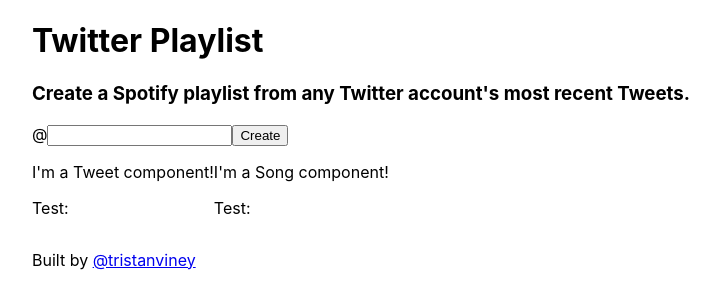
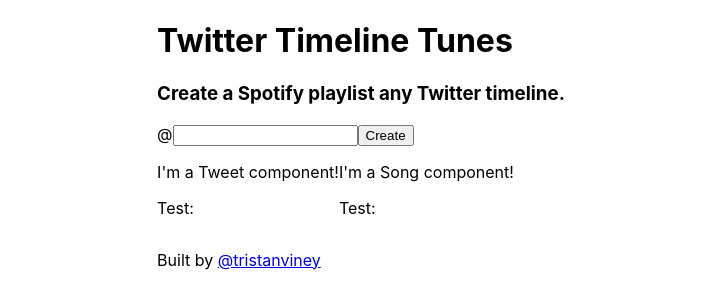
Before and after one commit to yeniv/screenplay-soundtrack, a React (Create React App) app: page / in a window 1280 px wide. Shown: the top 308 px of the page, without its empty margins (279-999 px from the left). Built offline with nearby package versions, Linux system fonts and the light colour scheme.

Commit message:
created spotify app and saved keys in .env file

```diff
--- a/src/components/header.js
+++ b/src/components/header.js
@@ -4,8 +4,8 @@
   render() {
     return (
       <div className='header'>
-        <h1>Twitter Playlist</h1>
-        <h3>Create a Spotify playlist from any Twitter account's most recent Tweets.</h3>
+        <h1>Twitter Timeline Tunes</h1>
+        <h3>Create a Spotify playlist any Twitter timeline.</h3>
       </div>
     )
   }
```
Also changed, not shown: 1 other file (tests, documents, lock files or other folders).
